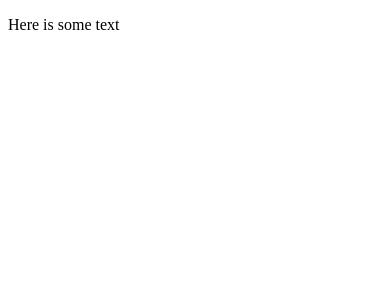
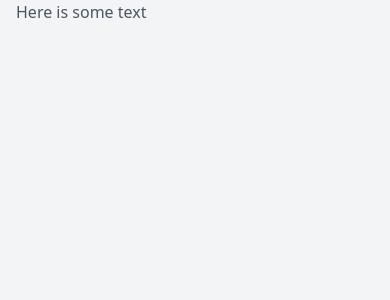
Before and after one commit to cherbear263/vue_project_planner, a Vue app: page / in a window 390 px wide. Shown: the top 300 px of the page. Built offline with nearby package versions, Linux system fonts and the light colour scheme.

Commit message:
start local json server

```diff
--- /dev/null
+++ b/data/db.json
@@ -0,0 +1,16 @@
+{
+  "projects": [
+    {
+      "id": 1,
+      "title": "Create new homepage banner",
+      "details": "Lorem ipsum",
+      "complete": false
+    },
+    {
+      "id": 2,
+      "title": "Make marketing email",
+      "details": "Lorem ipsum",
+      "complete": true
+    }
+  ]
+}
--- /dev/null
+++ b/postcss.config.js
@@ -0,0 +1,6 @@
+module.exports = {
+  plugins: {
+    tailwindcss: {},
+    autoprefixer: {}
+  }
+}
--- a/public/index.html
+++ b/public/index.html
@@ -7,7 +7,7 @@
     <link rel="icon" href="<%= BASE_URL %>favicon.ico" />
     <title><%= htmlWebpackPlugin.options.title %></title>
   </head>
-  <body>
+  <body class="bg-gray-100">
     <noscript>
       <strong
         >We're sorry but <%= htmlWebpackPlugin.options.title %> doesn't work
@@ -15,7 +15,7 @@
         continue.</strong
       >
     </noscript>
-    <div id="app" class="max-w-lg my-0 mx-auto font-sans text-gray-600"></div>
+    <div id="app" class="font-sans box-border text-gray-600"></div>
     <!-- built files will be auto injected -->
   </body>
 </html>
--- a/src/App.vue
+++ b/src/App.vue
@@ -1,6 +1,8 @@
 <template>
+<div class="md:max-w-md md:mx-auto max-w-full mx-4 ">
 <p>Here is some text</p>
   <router-view/>
+  </div>
 </template>
 
 <style>
--- /dev/null
+++ b/src/assets/tailwind.css
@@ -0,0 +1,5 @@
+@tailwind base;
+
+@tailwind components;
+
+@tailwind utilities;
--- a/src/main.js
+++ b/src/main.js
@@ -1,5 +1,6 @@
 import { createApp } from 'vue'
 import App from './App.vue'
 import router from './router'
+import './assets/tailwind.css'
 
 createApp(App).use(router).mount('#app')
--- /dev/null
+++ b/tailwind.config.js
@@ -0,0 +1,7 @@
+module.exports = {
+  content: ['./public/**/*.html', './src/**/*.{vue,js,ts,jsx,tsx}'],
+  theme: {
+    extend: {},
+  },
+  plugins: [],
+}
```
Also changed, not shown: package.json (+6 -1 lines), 2 other files (tests, documents, lock files or other folders).
